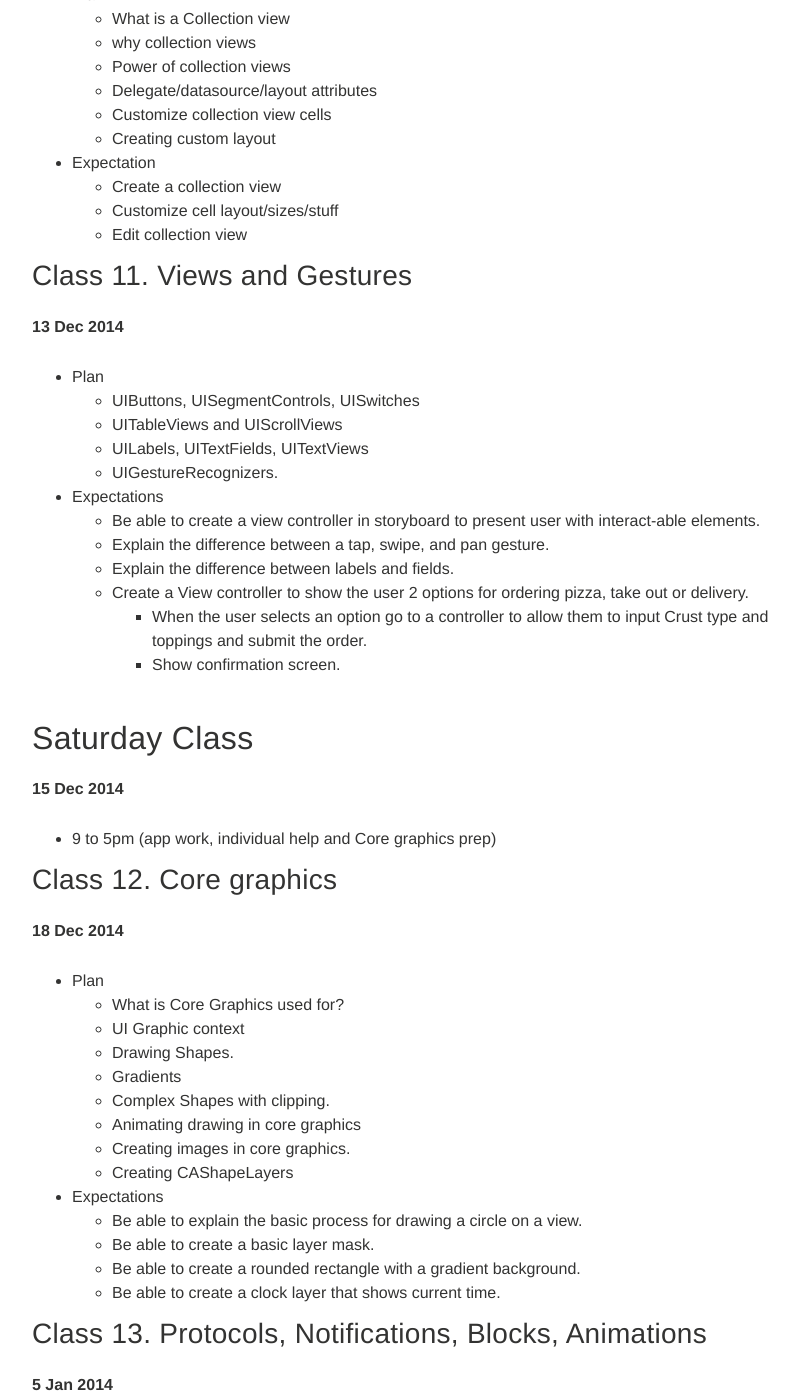
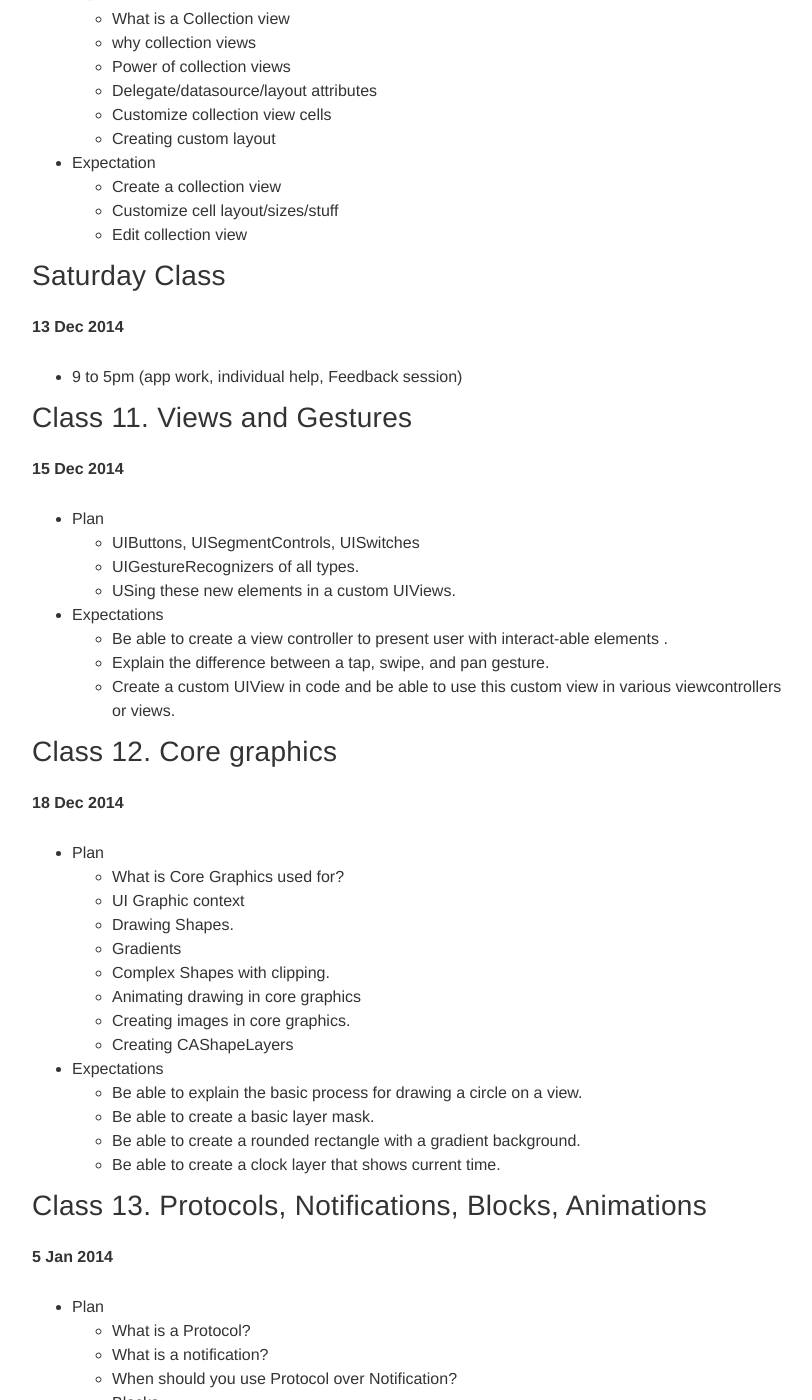
Before and after one commit to portlandcodeschool/ios, a Jekyll site: the page built from schedule.md, in a window 1280 px wide and 1400 px high, scrolled down 3721 px. Shown: the whole window, without its empty margins (288-1100 px from the left). Built offline with Jekyll 4.4.1, drawn with Linux system fonts in a browser that asks for light colours; nearby versions of some CDN libraries.

Commit message:
Update schedule.md

```diff
--- a/schedule.md
+++ b/schedule.md
@@ -158,28 +158,24 @@ tags: [schedule]
     * Customize cell layout/sizes/stuff
     * Edit collection view
 
+## Saturday Class
+**13 Dec 2014**
+
+* 9 to 5pm (app work, individual help, Feedback session)
+
 
 ## Class 11. Views and Gestures
-**13 Dec 2014**
+
+**15 Dec 2014**
 
   * Plan
     * UIButtons, UISegmentControls, UISwitches
-    * UITableViews and UIScrollViews
-    * UILabels, UITextFields, UITextViews
-    * UIGestureRecognizers.
+    * UIGestureRecognizers of all types.
+    * USing these new elements in a custom UIViews.
   * Expectations
-    * Be able to create a view controller in storyboard to present user with interact-able elements.
+    * Be able to create a view controller to present user with interact-able elements .
     * Explain the difference between a tap, swipe, and pan gesture.
-    * Explain the difference between labels and fields.
-    * Create a View controller to show the user 2  options for ordering pizza, take out or delivery.
-      - When the user selects an option go to a controller to allow them to input Crust type and toppings and submit the order.
-      - Show confirmation screen.
-
-
-# Saturday Class
-**15 Dec 2014**
-
-* 9 to 5pm (app work, individual help and Core graphics prep)
+    * Create a custom UIView in code and be able to use this custom view in various viewcontrollers or views.
 
 
 ## Class 12. Core graphics
```
